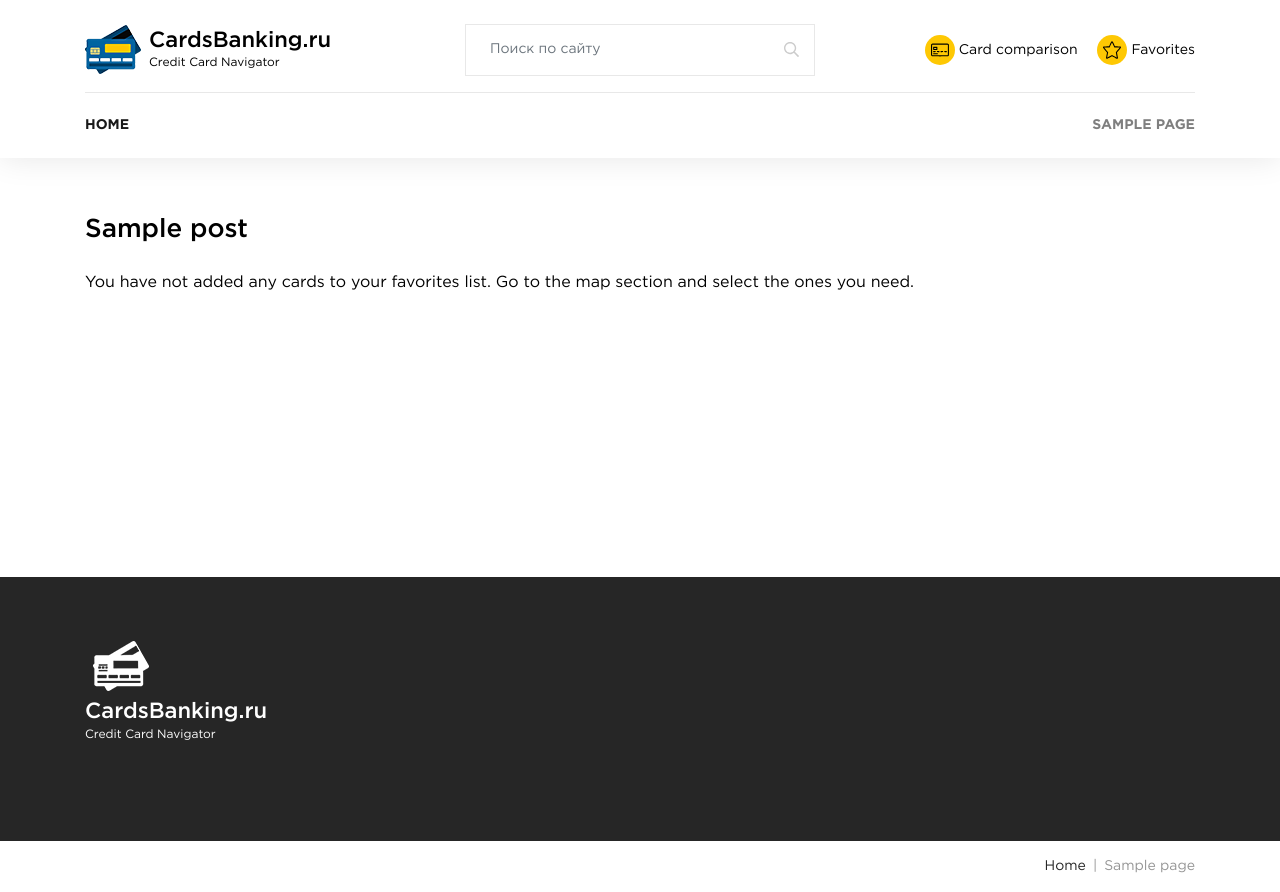
After one commit to ambientos/cardsbanking-wp, a WordPress theme: template themes/cardsbanking/page-favorites.php in a window 1280 px wide. The commit adds this page. Run offline with PHP 8.4 and a stand-in for WordPress, Linux system fonts and the light colour scheme; the site name, menu and one post (Sample post) are stand-ins, and other content is empty; style sheets or scripts are compiled from the project's sources.

Commit message:
Add favorites list plugin and compability theme changes

```diff
--- a/themes/cardsbanking/archive.php
+++ b/themes/cardsbanking/archive.php
@@ -9,7 +9,9 @@
 <main class="main">
 	<div class="widget">
 		<div class="container">
-			<?php get_template_part( 'template-parts/archive/title' ); ?>
+			<header>
+				<?php get_template_part( 'template-parts/archive/title' ); ?>
+			</header>
 		</div>
 
 		<?php get_template_part( 'template-parts/archive/banks', 'type' ); ?>
--- a/themes/cardsbanking/css/site.css
+++ b/themes/cardsbanking/css/site.css
@@ -586,6 +586,8 @@
       .entry-pages-menu a:hover {
         color: #262626;
         border-color: #fec803; }
+  .entry-none {
+    min-height: 250px; }
 
 #toc_container {
   margin-bottom: 30px;
--- a/themes/cardsbanking/functions.php
+++ b/themes/cardsbanking/functions.php
@@ -310,6 +310,7 @@ add_filter('wp_check_filetype_and_ext', 'cb_allow_upload_svg', 10, 4);
 function cb_rating_image_extension() {
     return 'png';
 }
+
 add_filter( 'wp_postratings_image_extension', 'cb_rating_image_extension' );
 
 
@@ -319,7 +320,18 @@ add_filter( 'wp_postratings_image_extension', 'cb_rating_image_extension' );
 function cb_add_post_type_arg_filt($add_query_arg, $type, $taxonomy) {
 	return false;
 }
-add_filter('bcn_add_post_type_arg', 'cb_add_post_type_arg_filt', 10, 3);
+
+add_filter( 'bcn_add_post_type_arg', 'cb_add_post_type_arg_filt', 10, 3 );
+
+
+/**
+ * Replace default Favorite button html
+ */
+function cb_favorite_button_html( $html, $post_id, $favorited, $site_id ) {
+	return file_get_contents( get_stylesheet_directory_uri() .'/i/favorites.svg' ) . '<span class="screen-reader-text">'. __( 'Favorites', 'cardsbanking' ) .'</span>';
+}
+
+add_filter( 'favorites/button/html', 'cb_favorite_button_html', 10, 4 );
 
 
 /**
--- /dev/null
+++ b/themes/cardsbanking/page-favorites.php
@@ -0,0 +1,60 @@
+<?php
+
+/**
+ * Template Name: Favorites List
+ */
+
+get_header();
+
+?>
+
+<main class="main">
+	<div class="widget">
+		<div class="container">
+			<header>
+				<?php the_title( '<h1 class="widget-title">', '</h1>' ); ?>
+			</header>
+		</div>
+
+		<div class="container">
+			<?php
+
+			$favorites_list = get_user_favorites();
+
+			if ( ! empty($favorites_list) ) :
+
+			?>
+				<div class="card-grid-list-container">
+					<div class="card-grid-list row">
+						<?php foreach ($favorites_list as $favorites_post_id) : ?>
+							<?php
+
+							$post = get_post( (int) $favorites_post_id );
+							setup_postdata($post);
+
+							?>
+
+							<div class="col-lg-4 col-md-6 d-sm-flex">
+								<div class="card-grid-item box-item d-flex">
+									<?php
+
+									set_query_var( 'card-options-limit', 4 );
+									set_query_var( 'card-type', 'short' );
+									set_query_var( 'card-size', 'sm' );
+
+									get_template_part( 'template-parts/card/loop/item', 'short' );
+
+									?>
+								</div>
+							</div>
+						<?php endforeach; wp_reset_postdata(); ?>
+					</div>
+				</div>
+			<?php else : ?>
+				<?php get_template_part( 'template-parts/archive/favorites', 'none' ); ?>
+			<?php endif; ?>
+		</div>
+	</div>
+</main>
+
+<?php get_footer(); ?>
--- a/themes/cardsbanking/scss/blocks/_card.scss
+++ b/themes/cardsbanking/scss/blocks/_card.scss
@@ -514,22 +514,6 @@
 				$color: $gray-400;
 				$color-hover: $primary;
 
-				border: {
-					width: $border-width;
-					style: solid;
-					color: $color;
-					radius: 50%;
-				}
-				text-align: center;
-
-				&:hover {
-					border-color: $color-hover;
-
-					.icon {
-						fill: $color-hover;
-					}
-				}
-
 				&:not(._column) {
 					display: block;
 				}
@@ -545,19 +529,23 @@
 				}
 
 				&._sm {
+					> button {
 						$size: 1.7em;
 
 						width: $size;
 						height: $size;
 						line-height: 1.5;
 					}
+				}
 
 				&._md {
+					> button {
 						$size: 2em;
 
 						width: $size;
 						height: $size;
 						line-height: 1.7;
+					}
 				}
 
 				.icon {
@@ -568,6 +556,29 @@
 					fill: $color;
 
 					@include transition;
+				}
+
+				> button {
+					@include transition;
+
+					padding: 0;
+					border: {
+						width: $border-width;
+						style: solid;
+						color: $color;
+						radius: 50%;
+					}
+					text-align: center;
+					background-color: transparent;
+
+					&.active,
+					&:hover {
+						border-color: $color-hover;
+
+						.icon {
+							fill: $color-hover;
+						}
+					}
 				}
 			}
 		}
--- a/themes/cardsbanking/scss/blocks/_entry.scss
+++ b/themes/cardsbanking/scss/blocks/_entry.scss
@@ -1,6 +1,5 @@
 .entry {
 	padding: 3.5em 0 1em;
-	//font-weight: $font-weight-light;
 
 	&-title {
 		margin-bottom: 1.5em;
@@ -8,7 +7,6 @@
 
 	&-content {
 		margin-top: $grid-gutter-width;
-		//overflow-x: hidden;
 
 		.wp-caption {
 			max-width: 100%;
@@ -230,4 +228,8 @@
 			}
 		}
 	}
+
+	&-none {
+		min-height: 250px;
+	}
 }
--- /dev/null
+++ b/themes/cardsbanking/template-parts/archive/favorites-none.php
@@ -0,0 +1,10 @@
+<div class="entry-none">
+	<?php
+
+	printf(
+		__( 'You have not added any cards to your favorites list. Go to <a href="%s">the map section</a> and select the ones you need.', 'cardsbanking' ),
+		site_url( '/banks' )
+	);
+
+	?>
+</div>
--- a/themes/cardsbanking/template-parts/header/nav.php
+++ b/themes/cardsbanking/template-parts/header/nav.php
@@ -3,6 +3,6 @@
         <a href="" class="header-nav-link _comparison"><?php _e( 'Сard comparison', 'cardsbanking' ) ?></a>
     </li>
     <li class="header-nav-item">
-        <a href="" class="header-nav-link _favorites"><?php _e( 'Favorites', 'cardsbanking' ) ?></a>
+        <a href="<?php echo site_url( '/favorites' ) ?>" class="header-nav-link _favorites"><?php _e( 'Favorites', 'cardsbanking' ) ?></a>
     </li>
 </ul>
```
Also changed, not shown: other parts of themes/cardsbanking/css/site.css (+26 -12 lines), themes/cardsbanking/template-parts/card/loop/nav.php (+9 -7 lines), 2 other files. Lines whose indentation alone changed are shown as unchanged.
